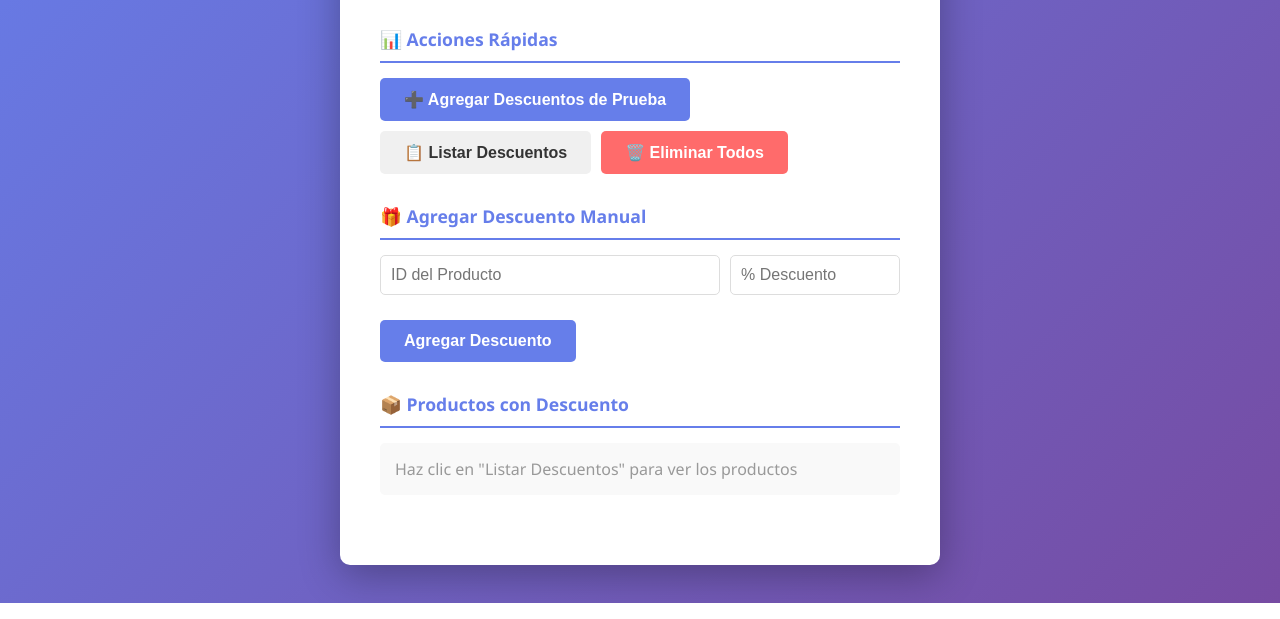
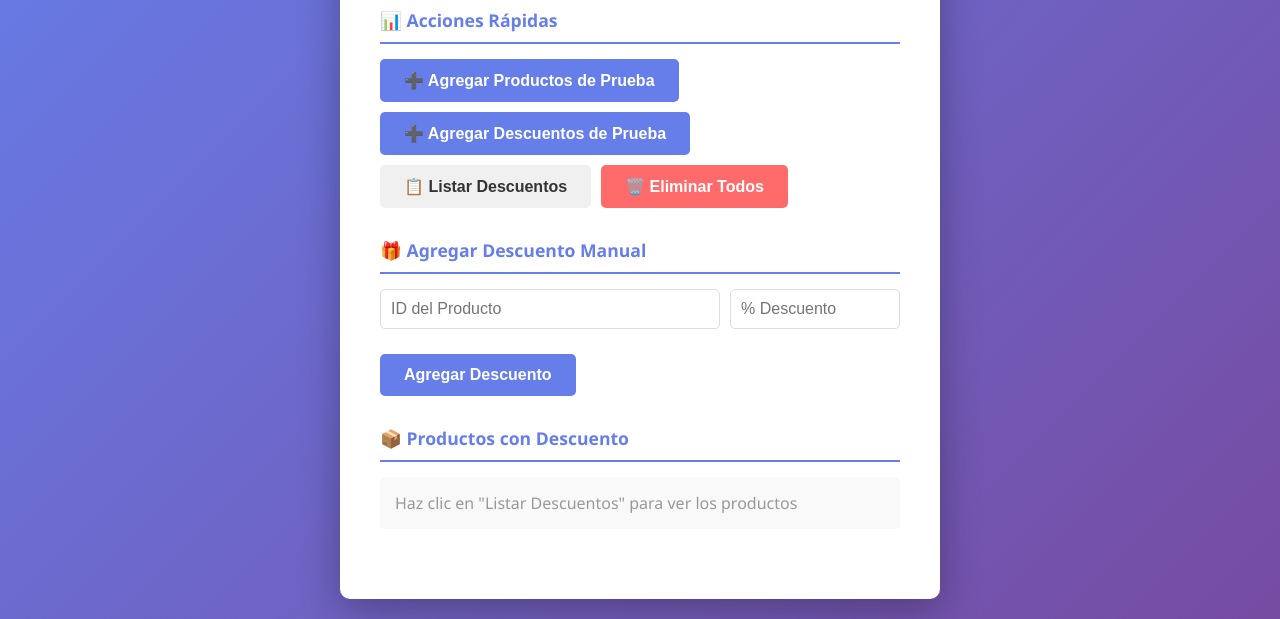
Before and after one commit to Marenco0404/fyzstore, a website: page admin-descuentos.html in a window 1280 px wide. Shown: the part 197-816 px from the top of the page. Drawn offline with Linux system fonts and the light colour scheme.

Commit message:
Feat: Agregar función para crear productos de prueba en admin

```diff
--- a/admin-descuentos.html
+++ b/admin-descuentos.html
@@ -194,6 +194,9 @@
         <div class="section">
             <h2>📊 Acciones Rápidas</h2>
             <div class="button-group">
+                <button class="btn-primary" onclick="agregarProductosPrueba()">
+                    ➕ Agregar Productos de Prueba
+                </button>
                 <button class="btn-primary" onclick="agregarDescuentosPrueba()">
                     ➕ Agregar Descuentos de Prueba
                 </button>
@@ -273,6 +276,90 @@
             clearInterval(waitForDB);
             console.log('✅ Firebase está disponible');
         }, 100);
+
+        async function agregarProductosPrueba() {
+            if (typeof db === 'undefined') {
+                showStatus('❌ Firestore aún no está listo', 'error');
+                setTimeout(agregarProductosPrueba, 1000);
+                return;
+            }
+
+            showStatus('⏳ Agregando productos de prueba...', 'loading');
+            console.log('🔍 Iniciando agregarProductosPrueba...');
+
+            try {
+                const productosPrueba = [
+                    {
+                        nombre: 'Perfume Rosa Mujer',
+                        precio: 45000,
+                        categoria: 'perfumeria',
+                        subcategorias: ['perfumes', 'mujer'],
+                        descuento: 0
+                    },
+                    {
+                        nombre: 'Perfume Azul Hombre',
+                        precio: 50000,
+                        categoria: 'perfumeria',
+                        subcategorias: ['perfumes', 'hombre'],
+                        descuento: 0
+                    },
+                    {
+                        nombre: 'Colonia Fresca Unisex',
+                        precio: 35000,
+                        categoria: 'perfumeria',
+                        subcategorias: ['colonias', 'unisex'],
+                        descuento: 0
+                    },
+                    {
+                        nombre: 'Perfume Premium Floral',
+                        precio: 60000,
+                        categoria: 'perfumeria',
+                        subcategorias: ['perfumes', 'floral'],
+                        descuento: 0
+                    },
+                    {
+                        nombre: 'Colonia Deportiva Hombre',
+                        precio: 40000,
+                        categoria: 'perfumeria',
+                        subcategorias: ['colonias', 'hombre'],
+                        descuento: 0
+                    }
+                ];
+
+                let addedCount = 0;
+
+                for (let i = 0; i < productosPrueba.length; i++) {
+                    const producto = productosPrueba[i];
+
+                    try {
+                        console.log(`⏳ Agregando producto ${i + 1}/${productosPrueba.length}: ${producto.nombre}...`);
+                        showStatus(`⏳ Agregando ${i + 1}/${productosPrueba.length}: ${producto.nombre}...`, 'loading');
+
+                        // Agregar con un ID automático
+                        const docRef = await db.collection('productos').add(producto);
+
+                        console.log(`✅ ${producto.nombre} agregado con ID: ${docRef.id}`);
+                        addedCount++;
+
+                    } catch (err) {
+                        console.error(`❌ Error agregando ${producto.nombre}: ${err.message}`);
+                    }
+                }
+
+                const mensaje = `✅ ${addedCount}/${productosPrueba.length} productos de prueba agregados`;
+                showStatus(mensaje, 'success');
+                console.log(mensaje);
+
+                // Listar después de 1 segundo
+                setTimeout(() => {
+                    showStatus('📦 Ahora haz clic en "Agregar Descuentos de Prueba"', 'success');
+                }, 1000);
+
+            } catch (error) {
+                showStatus(`❌ Error: ${error.message}`, 'error');
+                console.error('❌ Error completo:', error);
+            }
+        }
 
         async function agregarDescuentosPrueba() {
             if (typeof db === 'undefined') {
```
